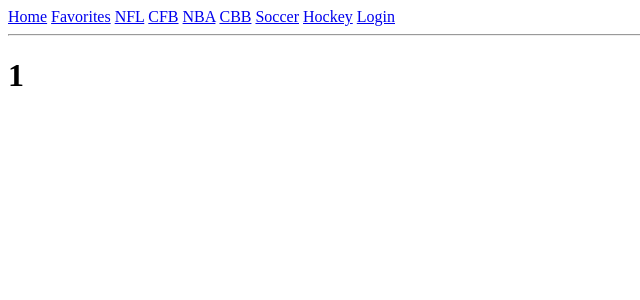
After one commit to chedrik/odds_scraper, a Flask app: page /sport/1 in a window 1280 px wide. The commit adds this page. Shown: the top 300 px of the page, without its empty margins (0-640 px from the left). Run offline with Flask 2, Linux system fonts and the light colour scheme.

Commit message:
basic template for sports pages

```diff
--- a/app/routes.py
+++ b/app/routes.py
@@ -101,6 +101,11 @@ def user(email=None):
                            cur_fav=current_user.favorites_list,  mylist=app.config['FAVORITES'])
 
 
+@app.route('/sport/<cur_sport>', methods=['GET', 'POST'])
+def sport(cur_sport=None):
+    return render_template('sport.html', cur_sport=cur_sport)
+
+
 @app.route('/logout')
 def logout():
     logout_user()
--- a/app/templates/base.html
+++ b/app/templates/base.html
@@ -10,12 +10,12 @@
         <div> <!-- TODO: reference these to actual pages when they exist -->
             <a href="{{ url_for('index') }}">Home</a>
             <a href="{{ url_for('user', email=current_user.email) }}">Favorites</a>
-            <a href="{{ url_for('index') }}">NFL</a>
-            <a href="{{ url_for('index') }}">CFB</a>
-            <a href="{{ url_for('index') }}">NBA</a>
-            <a href="{{ url_for('index') }}">CBB</a>
-            <a href="{{ url_for('index') }}">Soccer</a>
-            <a href="{{ url_for('index') }}">Hockey</a>
+            <a href="{{ url_for('sport', cur_sport='NFL') }}">NFL</a>
+            <a href="{{ url_for('sport', cur_sport='CFB') }}">CFB</a>
+            <a href="{{ url_for('sport', cur_sport='NBA') }}">NBA</a>
+            <a href="{{ url_for('sport', cur_sport='CBB') }}">CBB</a>
+            <a href="{{ url_for('sport', cur_sport='Soccer') }}">Soccer</a>
+            <a href="{{ url_for('sport', cur_sport='Hockey') }}">Hockey</a>
             {% if current_user.is_anonymous %}
             <a href="{{ url_for('login') }}">Login</a>
             {% else %}
--- /dev/null
+++ b/app/templates/sport.html
@@ -0,0 +1,5 @@
+{% extends "base.html" %}
+
+{% block content %}
+    <h1>{{ cur_sport }}</h1>
+{% endblock %}
```
